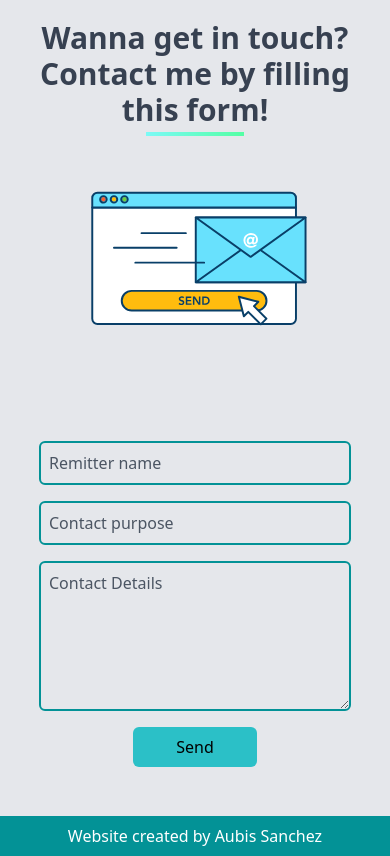
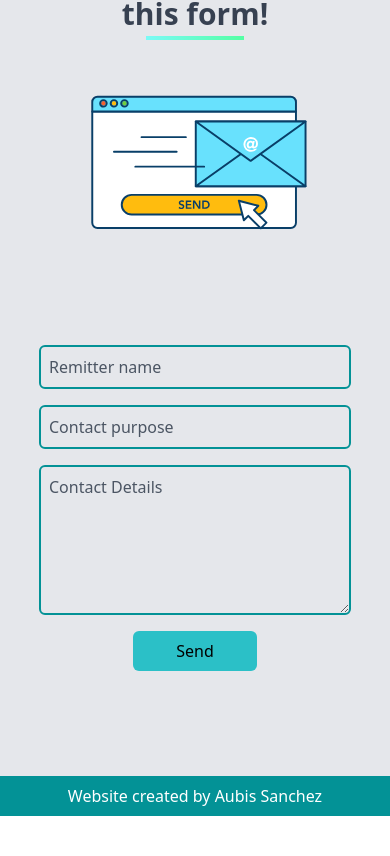
Before and after one commit to AubisDev/new-portfolio, a React (Vite) app: page / in a window 390 px wide. Shown: the part 3827-4683 px from the top of the page. After the commit the page ends 4643 px from the top, so only its background shows below. Built offline with nearby package versions, Linux system fonts and the light colour scheme; what tailwindcss-animated would draw is missing.

Commit message:
footer bugfix

```diff
--- a/src/components/ContactSection/components/ContactForm.tsx
+++ b/src/components/ContactSection/components/ContactForm.tsx
@@ -54,7 +54,7 @@ const ContactForm = () => {
       initial='hidden'
       whileInView='show'
       viewport={{ once: true, amount: 0.25 }}
-      className='flex flex-col items-center w-4/5 mt-5 sm:w-1/2 lg:w-1/3 h-1/2 justify-evenly mb-[20rem] sm:mb[10rem] lg:mb-0 pt-[1rem]'
+      className='flex flex-col items-center w-4/5 mt-5 sm:w-1/2 lg:w-1/3 h-1/2 justify-evenly mb-[32rem] sm:mb-[10rem] lg:mb-0 pt-[1rem]'
     >
       <input
         {...register('remitter', {
--- a/src/components/Footer.tsx
+++ b/src/components/Footer.tsx
@@ -1,6 +1,6 @@
 const Footer = () => {
   return (
-    <footer className='w-full py-2 text-center text-white bg-secondary'>
+    <footer className='absolute bottom-0 w-full py-2 text-center text-white bg-secondary z-[100] '>
       Website created by Aubis Sanchez
     </footer>
   )
```
